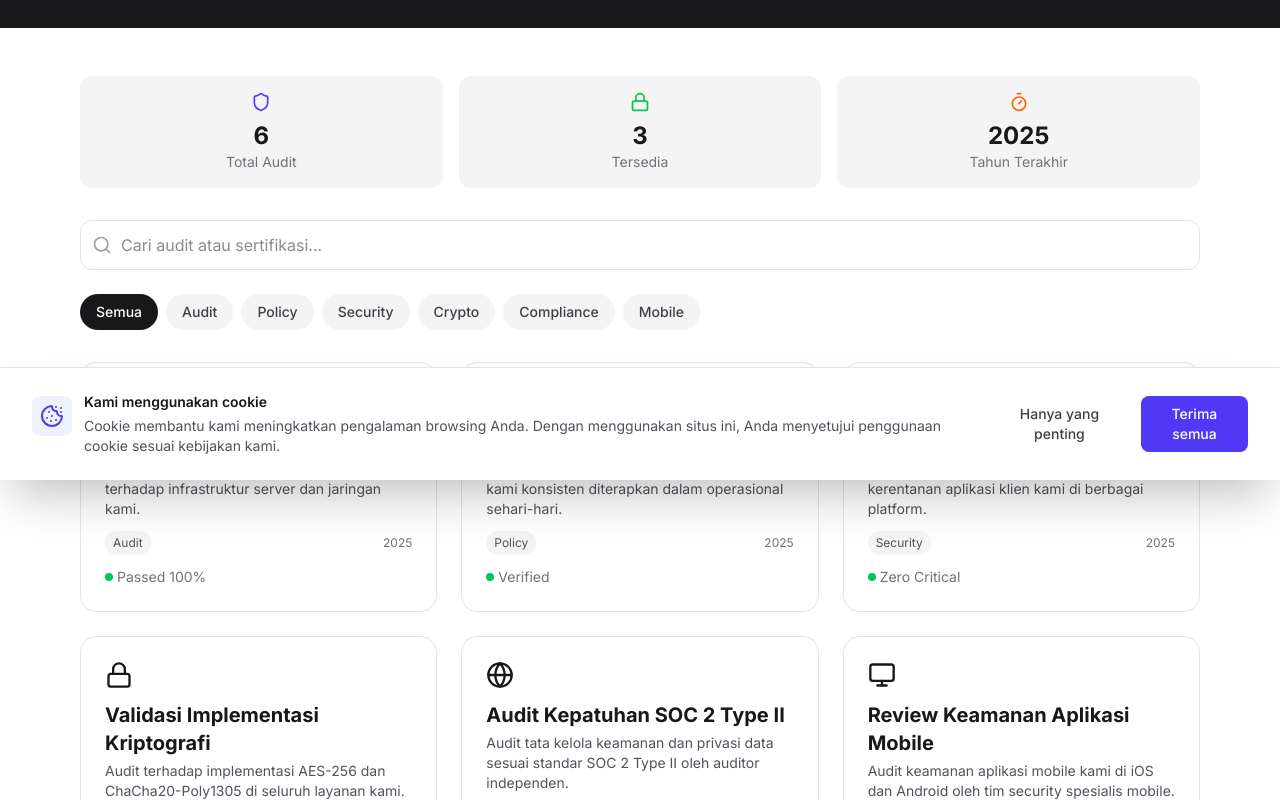
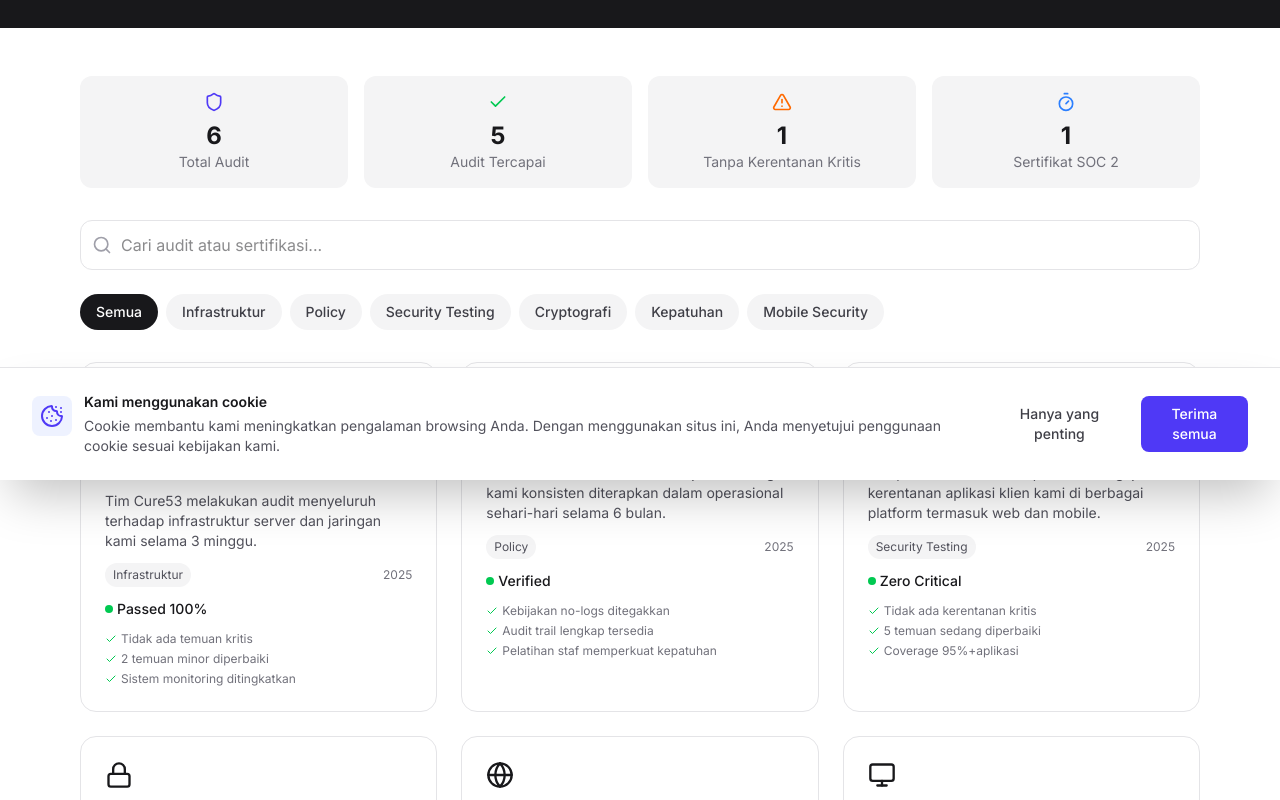
Before and after one commit to aryaapriawann-dev/XNXNV, a Next.js app: page /security/audits in a window 1280 px wide. Shown: the part 320-1120 px from the top of the page. Built offline with nearby package versions, Linux system fonts and the light colour scheme.

Commit message:
feat(security): enhance security audits page with detailed findings and status badges

```diff
--- a/src/app/security/audits/page.tsx
+++ b/src/app/security/audits/page.tsx
@@ -1,25 +1,79 @@
 "use client";
 import { useMemo, useState } from "react";
 import Link from "next/link";
-import { Search, Shield, Lock, Monitor, Globe, Timer, ChevronRight } from "lucide-react";
+import { Search, Shield, Lock, Monitor, Globe, Timer, ChevronRight, Check, AlertTriangle } from "lucide-react";
 
-const AUDIT_DATA = [
-  { id: "1", title: "Audit Keamanan Infrastruktur", desc: "Tim Cure53 melakukan audit menyeluruh terhadap infrastruktur server dan jaringan kami.", category: "Audit", year: "2025", status: "Passed 100%", icon: Shield },
-  { id: "2", title: "Verifikasi Kebijakan No-Logs", desc: "PwC memverifikasi bahwa kebijakan no-logs kami konsisten diterapkan dalam operasional sehari-hari.", category: "Policy", year: "2025", status: "Verified", icon: Lock },
-  { id: "3", title: "Penetration Testing Aplikasi", desc: "Tim penetration test independen menguji kerentanan aplikasi klien kami di berbagai platform.", category: "Security", year: "2025", status: "Zero Critical", icon: Monitor },
-  { id: "4", title: "Validasi Implementasi Kriptografi", desc: "Audit terhadap implementasi AES-256 dan ChaCha20-Poly1305 di seluruh layanan kami.", category: "Crypto", year: "2025", status: "Certified", icon: Lock },
-  { id: "5", title: "Audit Kepatuhan SOC 2 Type II", desc: "Audit tata kelola keamanan dan privasi data sesuai standar SOC 2 Type II oleh auditor independen.", category: "Compliance", year: "2025", status: "SOC 2 Type II", icon: Globe },
-  { id: "6", title: "Review Keamanan Aplikasi Mobile", desc: "Audit keamanan aplikasi mobile kami di iOS dan Android oleh tim security spesialis mobile.", category: "Mobile", year: "2025", status: "Passed", icon: Monitor },
+const SECURITY_AUDITS = [
+  {
+    id: "1",
+    title: "Audit Keamanan Infrastruktur년생",
+    desc: "Tim Cure53 melakukan audit menyeluruh terhadap infrastruktur server dan jaringan kami selama 3 minggu.",
+    category: "Infrastruktur",
+    year: "2025",
+    status: "Passed 100%",
+    findings: ["Tidak ada temuan kritis", "2 temuan minor diperbaiki", "Sistem monitoring ditingkatkan"],
+    icon: Shield,
+  },
+  {
+    id: "2",
+    title: "Verifikasi Kebijakan No-Logs",
+    desc: "PwC memverifikasi bahwa kebijakan no-logs kami konsisten diterapkan dalam operasional sehari-hari selama 6 bulan.",
+    category: "Policy",
+    year: "2025",
+    status: "Verified",
+    findings: ["Kebijakan no-logs ditegakkan", "Audit trail lengkap tersedia", "Pelatihan staf memperkuat kepatuhan"],
+    icon: Lock,
+  },
+  {
+    id: "3",
+    title: "Penetration Testing Aplikasi",
+    desc: "Tim penetration test independen menguji kerentanan aplikasi klien kami di berbagai platform termasuk web dan mobile.",
+    category: "Security Testing",
+    year: "2025",
+    status: "Zero Critical",
+    findings: ["Tidak ada kerentanan kritis", "5 temuan sedang diperbaiki", "Coverage 95%+aplikasi"],
+    icon: Monitor,
+  },
+  {
+    id: "4",
+    title: "Validasi Implementasi Kriptografi",
+    desc: "Audit terhadap implementasi AES-256 dan ChaCha20-Poly1305 di seluruh layanan kami oleh ahli kriptografi.",
+    category: "Cryptografi",
+    year: "2025",
+    status: "Certified",
+    findings: ["Implementasi sesuai standar", "Key management teruji", "Protocol keamanan terbit"],
+    icon: Lock,
+  },
+  {
+    id: "5",
+    title: "Audit Kepatuhan SOC 2 Type II",
+    desc: "Audit tata kelola keamanan dan privasi data sesuai standar SOC 2 Type II oleh auditor independen selama 12 bulan.",
+    category: "Kepatuhan",
+    year: "2025",
+    status: "SOC 2 Type II",
+    findings: ["Kepatuhan 100% terhadap 56 kontrol", "Tidak ada temuan material", "Rekomendasi perbaikan diterima"],
+    icon: Globe,
+  },
+  {
+    id: "6",
+    title: "Evaluasi Keamanan Aplikasi Mobile",
+    desc: "Audit keamanan aplikasi mobile kami di iOS dan Android oleh tim security spesialis mobile security.",
+    category: "Mobile Security",
+    year: "2025",
+    status: "Passed",
+    findings: ["Konsentrasi API aman", "Data storage terenkripsi", "Biometrik terintegrasi dengan baik"],
+    icon: Monitor,
+  },
 ];
 
 const CATEGORIES = [
   { id: "all", label: "Semua" },
-  { id: "Audit", label: "Audit" },
+  { id: "Infrastruktur", label: "Infrastruktur" },
   { id: "Policy", label: "Policy" },
-  { id: "Security", label: "Security" },
-  { id: "Crypto", label: "Crypto" },
-  { id: "Compliance", label: "Compliance" },
-  { id: "Mobile", label: "Mobile" },
+  { id: "Security Testing", label: "Security Testing" },
+  { id: "Cryptografi", label: "Cryptografi" },
+  { id: "Kepatuhan", label: "Kepatuhan" },
+  { id: "Mobile Security", label: "Mobile Security" },
 ];
 
 export default function AuditsPage() {
@@ -28,12 +82,21 @@ export default function AuditsPage() {
 
   const filtered = useMemo(() => {
     const query = search.toLowerCase();
-    return AUDIT_DATA.filter((audit) => {
+    return SECURITY_AUDITS.filter((audit) => {
       const matchCategory = category === "all" || audit.category === category;
-      const matchSearch = audit.title.toLowerCase().includes(query) || audit.desc.toLowerCase().includes(query);
+      const matchSearch = audit.title.toLowerCase().includes(query) ||
+        audit.desc.toLowerCase().includes(query) ||
+        audit.status.toLowerCase().includes(query);
       return matchCategory && matchSearch;
     });
   }, [search, category]);
+
+  const stats = useMemo(() => ({
+    total: SECURITY_AUDITS.length,
+    passed: SECURITY_AUDITS.filter((a) => ["Passed 100%", "Verified", "Zero Critical", "Certified", "Passed"].includes(a.status)).length,
+    criticalFound: SECURITY_AUDITS.filter((a) => a.status === "Zero Critical").length,
+    soc2: SECURITY_AUDITS.filter((a) => a.status === "SOC 2 Type II").length,
+  }), []);
 
   return (
     <div className="flex flex-col min-h-screen">
@@ -41,27 +104,32 @@ export default function AuditsPage() {
         <div className="max-w-4xl mx-auto px-4">
           <p className="text-sm uppercase tracking-widest text-zinc-400 mb-3">Keamanan</p>
           <h1 className="text-4xl sm:text-5xl font-bold mb-4">Laporan Audit</h1>
-          <p className="text-lg text-zinc-300">Transparansi penuh melalui audit pihak ketiga yang kami jalani.</p>
+          <p className="text-lg text-zinc-300">Transparansi penuh melalui audit pihak ketiga yang kami jalani secara berkala.</p>
         </div>
       </section>
 
       <section className="py-12 bg-white dark:bg-slate-950">
         <div className="max-w-6xl mx-auto px-4">
-          <div className="grid grid-cols-1 sm:grid-cols-3 gap-4 mb-8">
+          <div className="grid grid-cols-1 sm:grid-cols-2 lg:grid-cols-4 gap-4 mb-8">
             <div className="p-4 rounded-xl bg-zinc-100 dark:bg-slate-800 text-center">
               <Shield className="w-5 h-5 text-indigo-600 mx-auto mb-2" />
-              <p className="text-2xl font-bold text-zinc-900 dark:text-white">{AUDIT_DATA.length}</p>
+              <p className="text-2xl font-bold text-zinc-900 dark:text-white">{stats.total}</p>
               <p className="text-sm text-zinc-500">Total Audit</p>
             </div>
             <div className="p-4 rounded-xl bg-zinc-100 dark:bg-slate-800 text-center">
-              <Lock className="w-5 h-5 text-green-500 mx-auto mb-2" />
-              <p className="text-2xl font-bold text-zinc-900 dark:text-white">{AUDIT_DATA.filter((a) => a.status.includes("Passed") || a.status.includes("Verified")).length}</p>
-              <p className="text-sm text-zinc-500">Tersedia</p>
+              <Check className="w-5 h-5 text-green-500 mx-auto mb-2" />
+              <p className="text-2xl font-bold text-zinc-900 dark:text-white">{stats.passed}</p>
+              <p className="text-sm text-zinc-500">Audit Tercapai</p>
             </div>
             <div className="p-4 rounded-xl bg-zinc-100 dark:bg-slate-800 text-center">
-              <Timer className="w-5 h-5 text-orange-500 mx-auto mb-2" />
-              <p className="text-2xl font-bold text-zinc-900 dark:text-white">2025</p>
-              <p className="text-sm text-zinc-500">Tahun Terakhir</p>
+              <AlertTriangle className="w-5 h-5 text-orange-500 mx-auto mb-2" />
+              <p className="text-2xl font-bold text-zinc-900 dark:text-white">{stats.criticalFound}</p>
+              <p className="text-sm text-zinc-500">Tanpa Kerentanan Kritis</p>
+            </div>
+            <div className="p-4 rounded-xl bg-zinc-100 dark:bg-slate-800 text-center">
+              <Timer className="w-5 h-5 text-blue-500 mx-auto mb-2" />
+              <p className="text-2xl font-bold text-zinc-900 dark:text-white">{stats.soc2}</p>
+              <p className="text-sm text-zinc-500">Sertifikat SOC 2</p>
             </div>
           </div>
 
@@ -98,18 +166,28 @@ export default function AuditsPage() {
                 className="p-6 rounded-2xl border border-zinc-200 dark:border-slate-800 bg-white dark:bg-slate-900 hover:shadow-md transition-shadow"
               >
                 <audit.icon className="h-7 w-7 text-zinc-900 dark:text-white mb-3" />
-                <h2 className="text-xl font-bold text-zinc-900 dark:text-white mb-1">{audit.title}</h2>
+                <h2 className="text-xl font-bold text-zinc-900 dark:text-white mb-2">{audit.title}</h2>
                 <p className="text-zinc-600 dark:text-zinc-400 text-sm mb-3">{audit.desc}</p>
-                <div className="flex items-center justify-between text-xs">
+                <div className="flex items-center justify-between text-xs mb-3">
                   <span className="px-2 py-1 rounded-full bg-zinc-100 dark:bg-slate-800 text-zinc-600 dark:text-zinc-300">
                     {audit.category}
                   </span>
                   <span className="text-zinc-500 dark:text-zinc-400">{audit.year}</span>
                 </div>
-                <div className="mt-3 flex items-center gap-1 text-sm">
+                <div className="flex items-center gap-1 text-sm font-medium">
                   <span className="inline-block w-2 h-2 rounded-full bg-green-500" />
-                  <span className="text-zinc-500 dark:text-zinc-400">{audit.status}</span>
+                  <span className="text-zinc-900 dark:text-white">{audit.status}</span>
                 </div>
+                {audit.findings && audit.findings.length > 0 && (
+                  <ul className="mt-3 space-y-1">
+                    {audit.findings.map((f, i) => (
+                      <li key={i} className="text-xs text-zinc-500 dark:text-zinc-400 flex items-start gap-1">
+                        <Check className="w-3 h-3 text-green-500 mt-0.5 shrink-0" />
+                        {f}
+                      </li>
+                    ))}
+                  </ul>
+                )}
               </div>
             ))}
           </div>
@@ -120,10 +198,10 @@ export default function AuditsPage() {
 
           <div className="flex justify-center mt-12">
             <Link
-              href="/security/audits"
+              href="/security"
               className="inline-flex items-center gap-2 px-6 py-3 bg-zinc-900 text-white rounded-full font-semibold hover:bg-zinc-700 transition-colors"
             >
-              Selengkapnya <ChevronRight className="h-5 w-5" />
+              Kembali ke Keamanan <ChevronRight className="h-5 w-5" />
             </Link>
           </div>
         </div>
```
